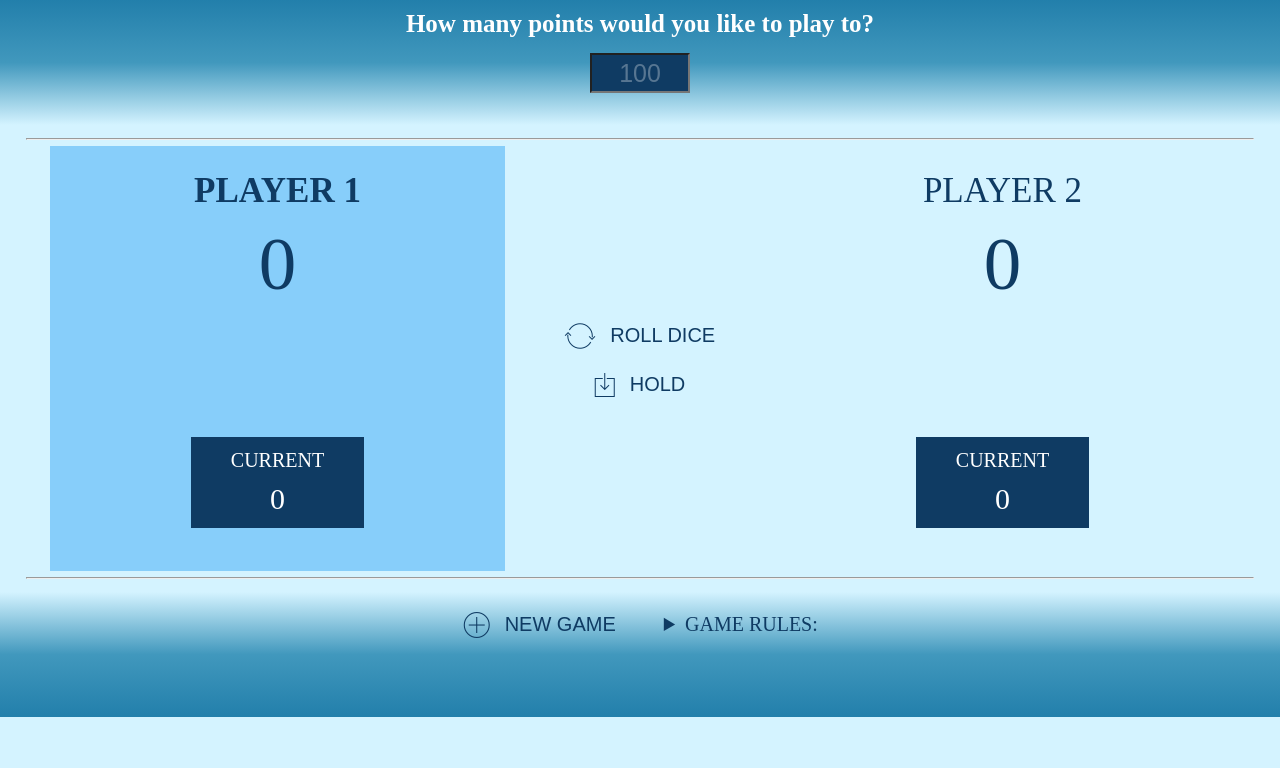
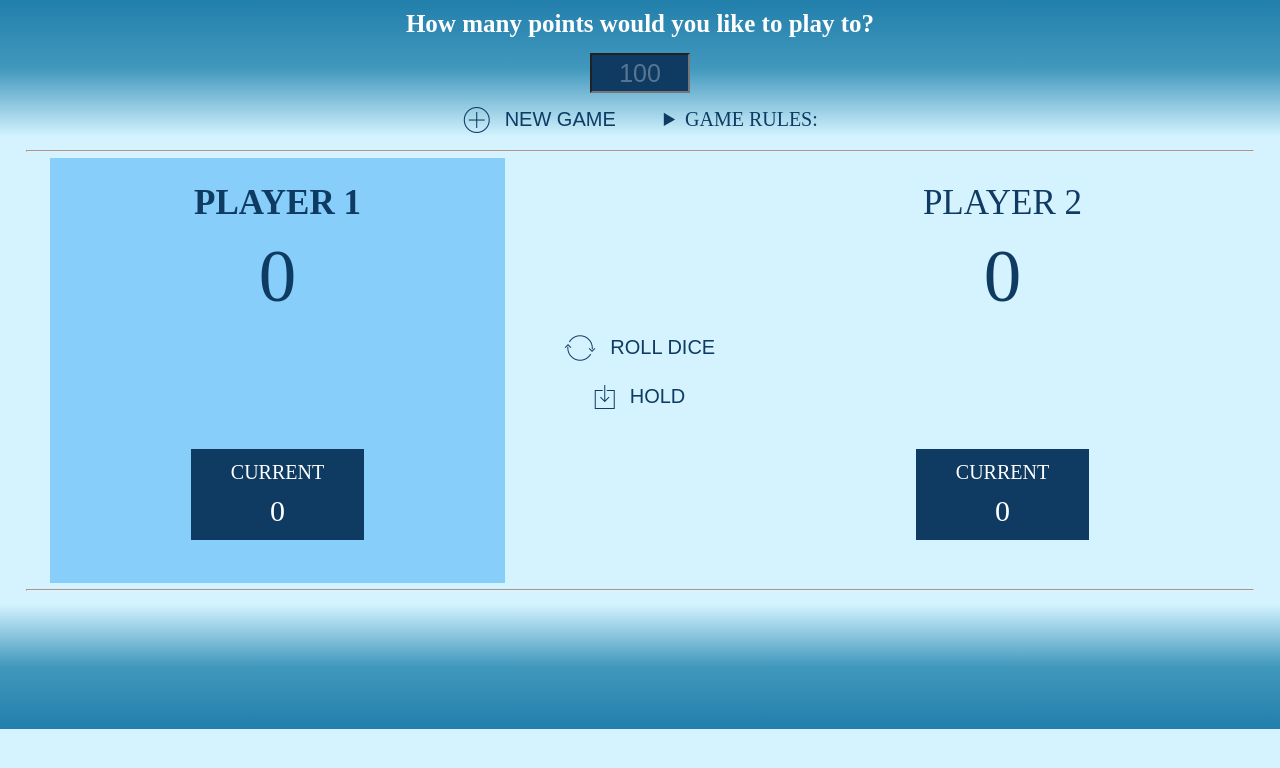
Before and after one commit to SRumbaugh10/forFun, a website: page index.html in a window 1280 px wide. Drawn offline with nearby package versions, Linux system fonts and the light colour scheme.

Commit message:
Final Edits

```diff
--- a/css/main.css
+++ b/css/main.css
@@ -41,7 +41,7 @@ footer{
 .one-col {
     width:97%;
     display: inline-block;
-    padding:10px;
+    padding:10px 10px 0 10px;
     text-align: center;
 }
 
@@ -51,9 +51,7 @@ ul{
     margin-left: -100%;
     padding: 15px 0 25px 0;
 }
-.winningScore::-webkit-input-placeholder{
-    color: rgba(255, 255, 255,.3);
-}
+
 .player-0-panel,
 .player-1-panel {
     width: 37%;
@@ -75,8 +73,8 @@ ul{
 .new-game, .game-rules{
     width: 50%;
     display: inline-block;
-    margin:.5% 1% 0 1%;
-    padding:5px 10px 0px 10px;
+    margin: 0 1%;
+    padding:0 10px 0px 10px;
     text-align: right;
 }
 
@@ -190,7 +188,10 @@ summary{padding: 10px 0 0 0;}
     color: #fff;
     font-size: 25px;
     text-align: center;
-    margin: 15px;
+    margin: 15px 15px 5px 15px;
 }
 
 .winningScore:focus {outline:none;}
+.winningScore::-webkit-input-placeholder{
+    color: rgba(255, 255, 255,.3);
+}
--- a/index.html
+++ b/index.html
@@ -15,6 +15,24 @@
             <div class="one-col">
                 <label for="winningScore" class="winningScoreLabel">How many points would you like to play to?</label><br>
                 <input class="winningScore" type="text" placeholder="100" alt="How many points would you like to play to?" />
+            </div>
+        </div>
+        <div class="col-container">
+            <div class="new-game">
+                <button class="btn-new"><i class="ion-ios-plus-outline"></i>New game</button>
+            </div>
+            <div class="game-rules">
+                <details>
+                    <summary>Game Rules:</summary>
+                    <ul>
+                        <li>Players will take turns rolling the dice, each player may roll the dice as many times as they want.</li>
+                        <li>To end your turn press the "HOLD" button and your current points will be added to your total points.</li>
+                        <li>The first player to reach the number of points chosen at the beginning of the game without going over wins.</li>
+                        <li>If you go over you will loose all your points.</li>
+                        <li>If you role double 1s you will loose your current points and your turn will be over.</li>
+                        <li>If you role two 6s in a row or double 6s you will loose all your points and your turn will be over.</li>
+                    </ul>
+                </details>
             </div>
         </div>
     </div>
@@ -53,24 +71,7 @@
     </div>
 
     <footer>
-        <div class="col-container">
-            <div class="new-game">
-                <button class="btn-new"><i class="ion-ios-plus-outline"></i>New game</button>
-            </div>
-            <div class="game-rules">
-                <details>
-                    <summary>Game Rules:</summary>
-                    <ul>
-                        <li>Players will take turns rolling the dice, each player may roll the dice as many times as they want.</li>
-                        <li>To end your turn press the "HOLD" button and your current points will be added to your total points.</li>
-                        <li>The first player to reach the number of points chosen at the beginning of the game without going over wins.</li>
-                        <li>If you go over you will loose all your points.</li>
-                        <li>If you role double 1s you will loose your current points and your turn will be over.</li>
-                        <li>If you role two 6s in a row or double 6s you will loose all your points and your turn will be over.</li>
-                    </ul>
-                </details>
-            </div>
-        </div>
+
     </footer>
 
     <script src="javaScript/app.js"></script>
```
